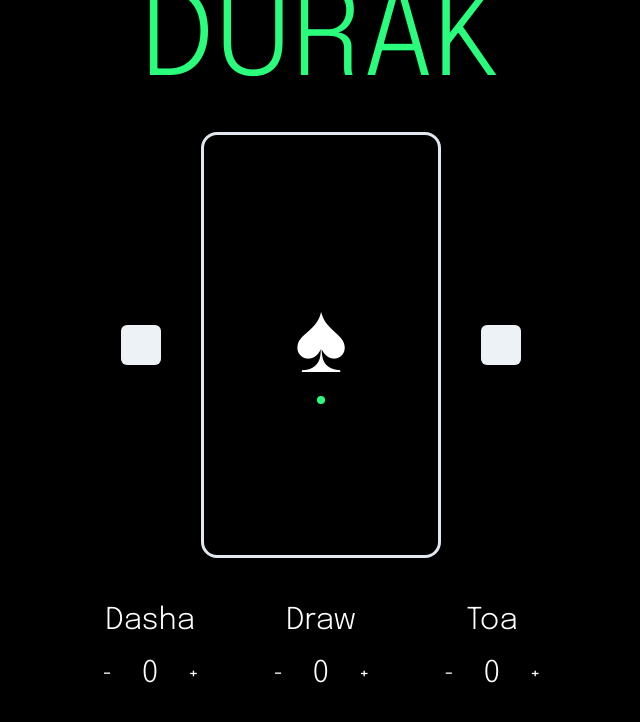
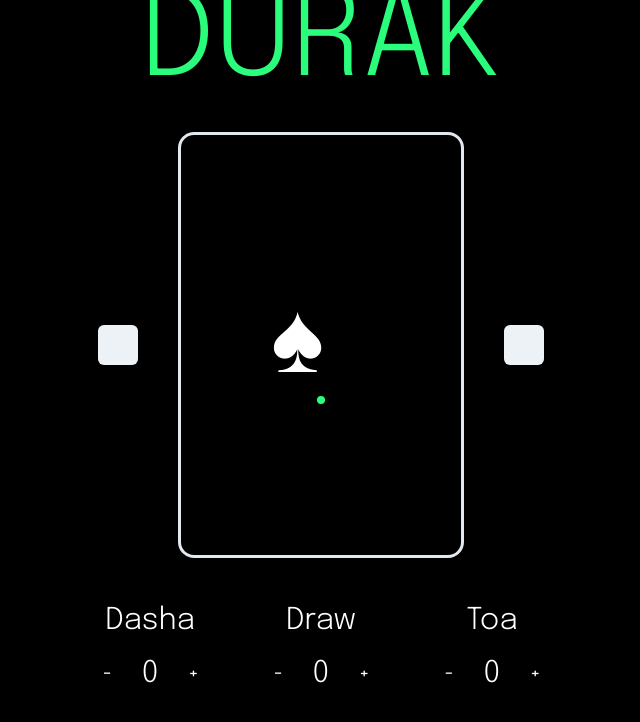
Before and after one commit to lowfitoa/profile, a React (Create React App) app: page /durak in a window 1280 px wide. Shown: the top 722 px of the page, without its empty margins (319-959 px from the left). Built offline with nearby package versions, Linux system fonts and the light colour scheme.

Commit message:
fix: 🐛 add min w

```diff
--- a/src/page/durak/index.tsx
+++ b/src/page/durak/index.tsx
@@ -35,7 +35,7 @@ export const Durak = () => {
             }}
           ></Button>
           <Box px={"90px"} borderWidth={"3px"} borderRadius={16} py="135px">
-            <Text color="white" fontSize={"100px"}>
+            <Text color="white" fontSize={"100px"} minW={"100px"}>
               {cozerk[cozerkIndex]}
             </Text>
           </Box>
```
